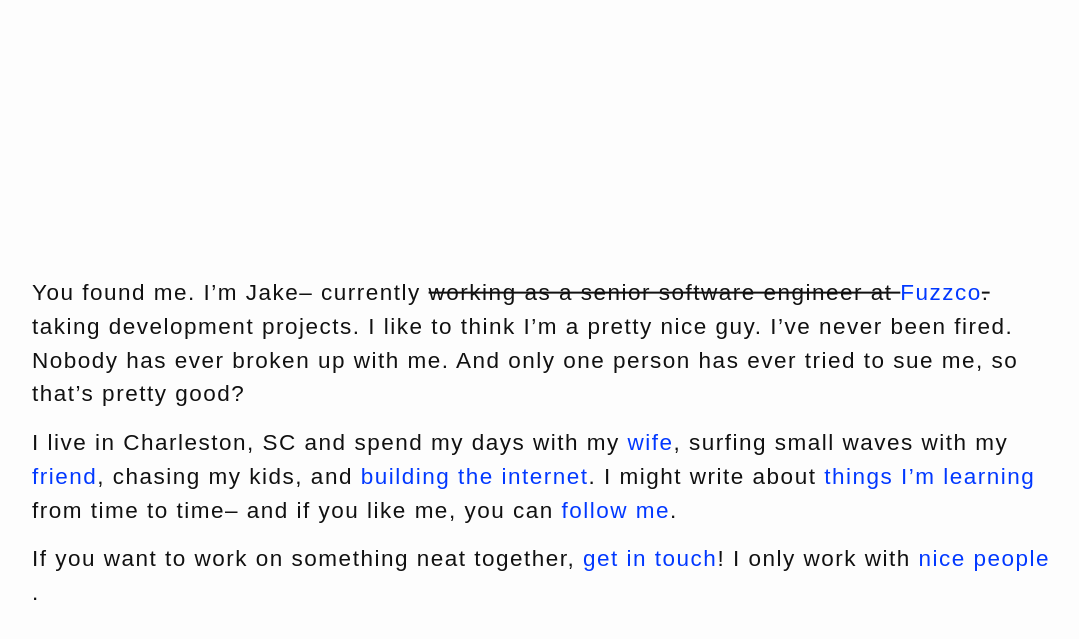
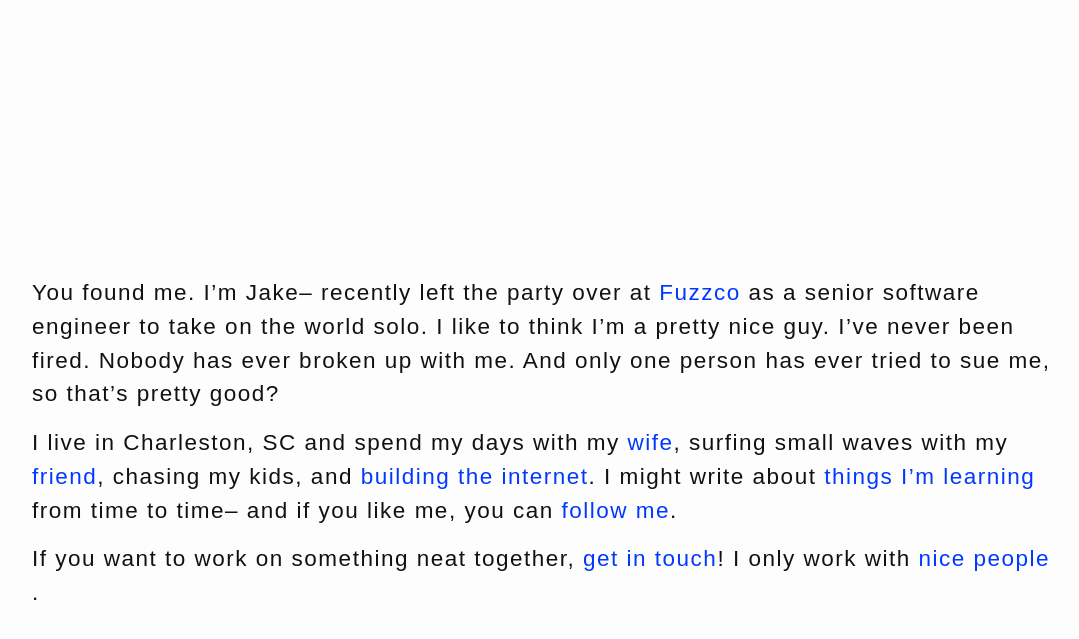
Before and after one commit to jakeleboeuf/jakeleboeuf.github.io, a Jekyll site: the page built from index.md, in a window 1280 px wide. Shown: the top 639 px of the page, without its empty margins (96-1175 px from the left). Built offline with Jekyll 4.4.1, drawn with Linux system fonts in a browser that asks for light colours; some web fonts are replaced.

Commit message:
Update index.md

```diff
--- a/index.md
+++ b/index.md
@@ -7,7 +7,7 @@ permalink: /
 <div class='home bio align-center' markdown='1'>
   <div class='align-center-item' markdown='1'>
 
-You found me. I’m Jake– currently ~~working as a senior software engineer at [Fuzzco](http://fuzzco.com).~~ taking development projects. I like to think I'm a pretty nice guy. I've never been fired. Nobody has ever broken up with me. And only one person has ever tried to sue me, so that's pretty good?
+You found me. I’m Jake– recently left the party over at [Fuzzco](http://fuzzco.com) as a senior software engineer to take on the world solo. I like to think I'm a pretty nice guy. I've never been fired. Nobody has ever broken up with me. And only one person has ever tried to sue me, so that's pretty good?
 
 I live in Charleston, SC and spend my days with my [wife](http://culturedstyle.com), surfing small waves with my [friend](http://davidstanfieldis.me), chasing my kids, and [building the internet](http://github.com/jakeleboeuf). I might write about [things I'm learning]({{ "/blog" | prepend: site.url }}) from time to time– and if you like me, you can [follow me](http://twitter.com/jakeleboeuf).
 
```
